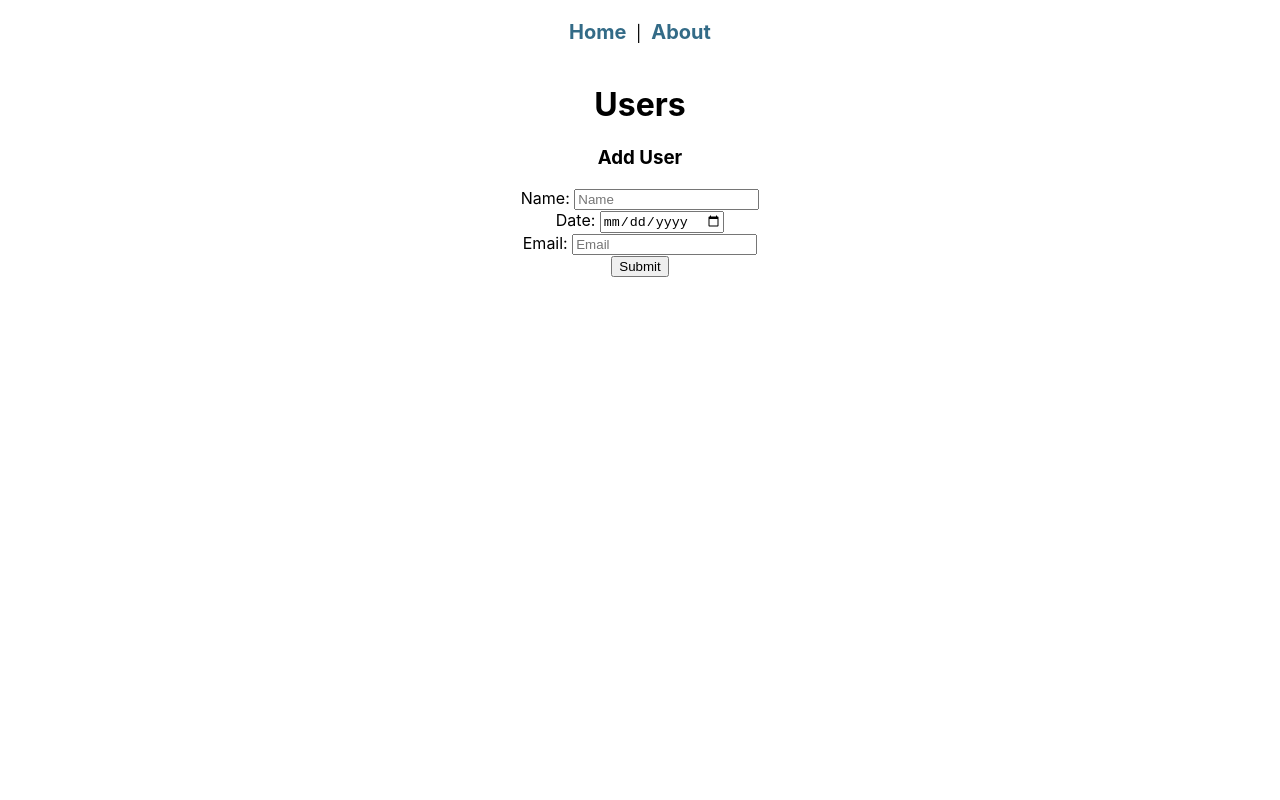
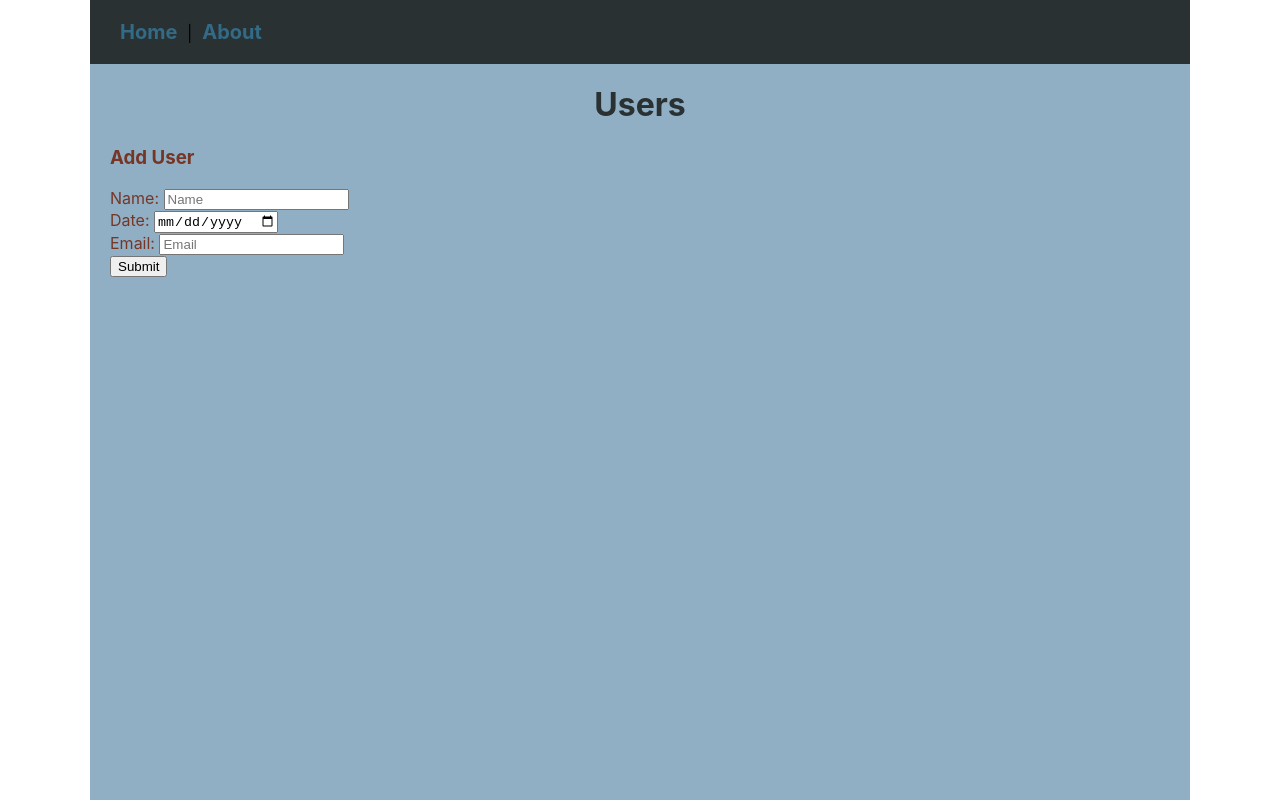
Before and after one commit to rweems/Movie-Storm, a React (Create React App) app in the folder client/: page / in a window 1280 px wide. Built offline with nearby package versions, Linux system fonts and the light colour scheme.

Commit message:
updated css

```diff
--- a/client/src/App.css
+++ b/client/src/App.css
@@ -1,5 +1,7 @@
 .App {
-  text-align: center;
+  margin: 0 90px;
+  background-color: #90AFC5;
+  height: 100vh;
 }
 
 .App-logo {
@@ -22,16 +24,34 @@
 .App-link {
   color: #61dafb;
 }
+.text {
+  display: flex;
+  flex-flow: column;
+  flex-wrap: wrap;
+}
 h1{
-  text-align: center
+  text-align: center;
+  color:#2A3132;
 }
 
-form, h3, p{
+.form, form, h3, p{
   padding: 0px 20px;
 }
+h3, form {
+  color:#763626;
+}
+
+span {
+  padding-left: 50px;
+}
+
 header {
   padding:20px 30px;
   text-decoration: none;
+  background-color:#2A3132;
+}
+.form {
+  padding-top: 30px;
 }
 
 @keyframes App-logo-spin {
```
